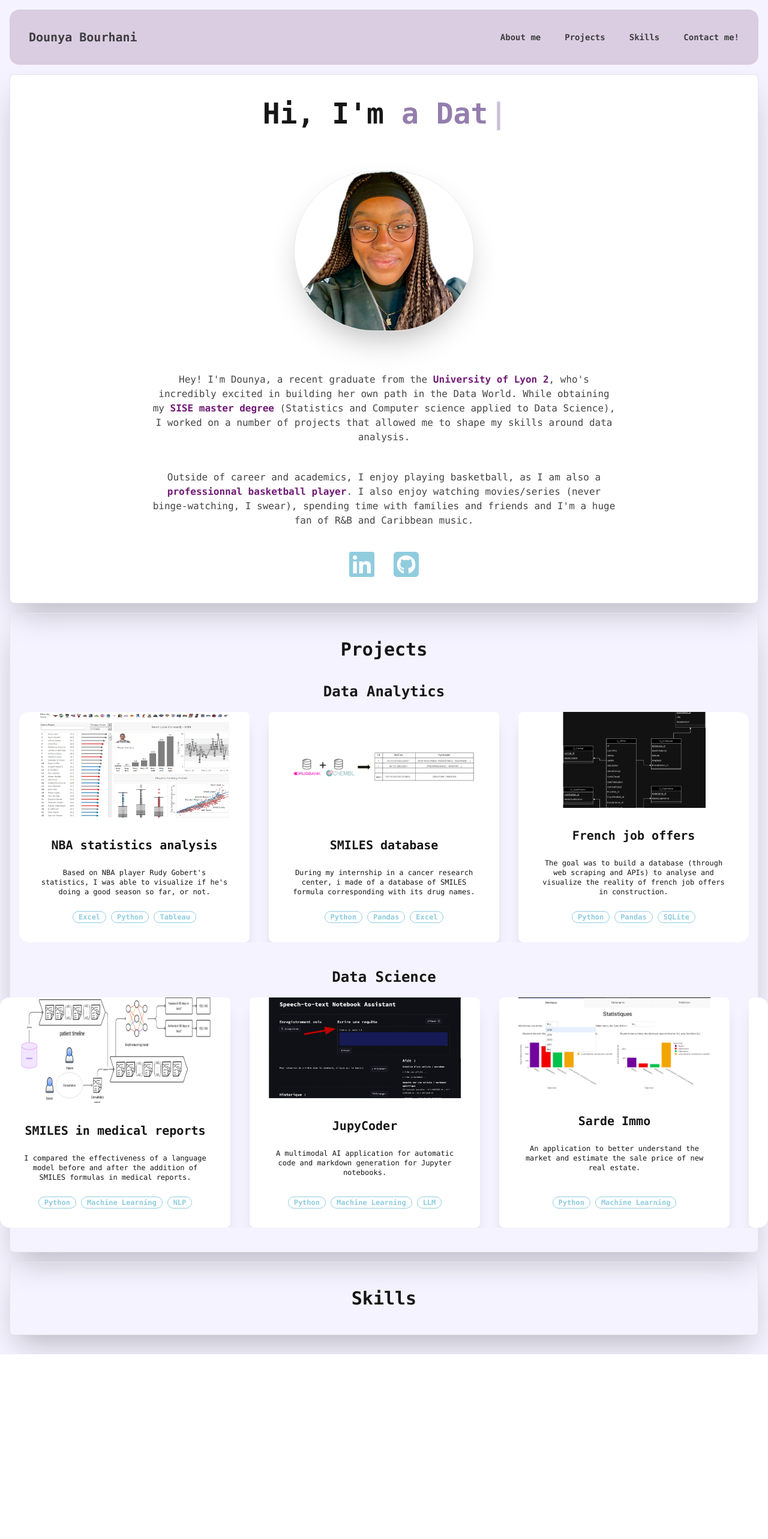
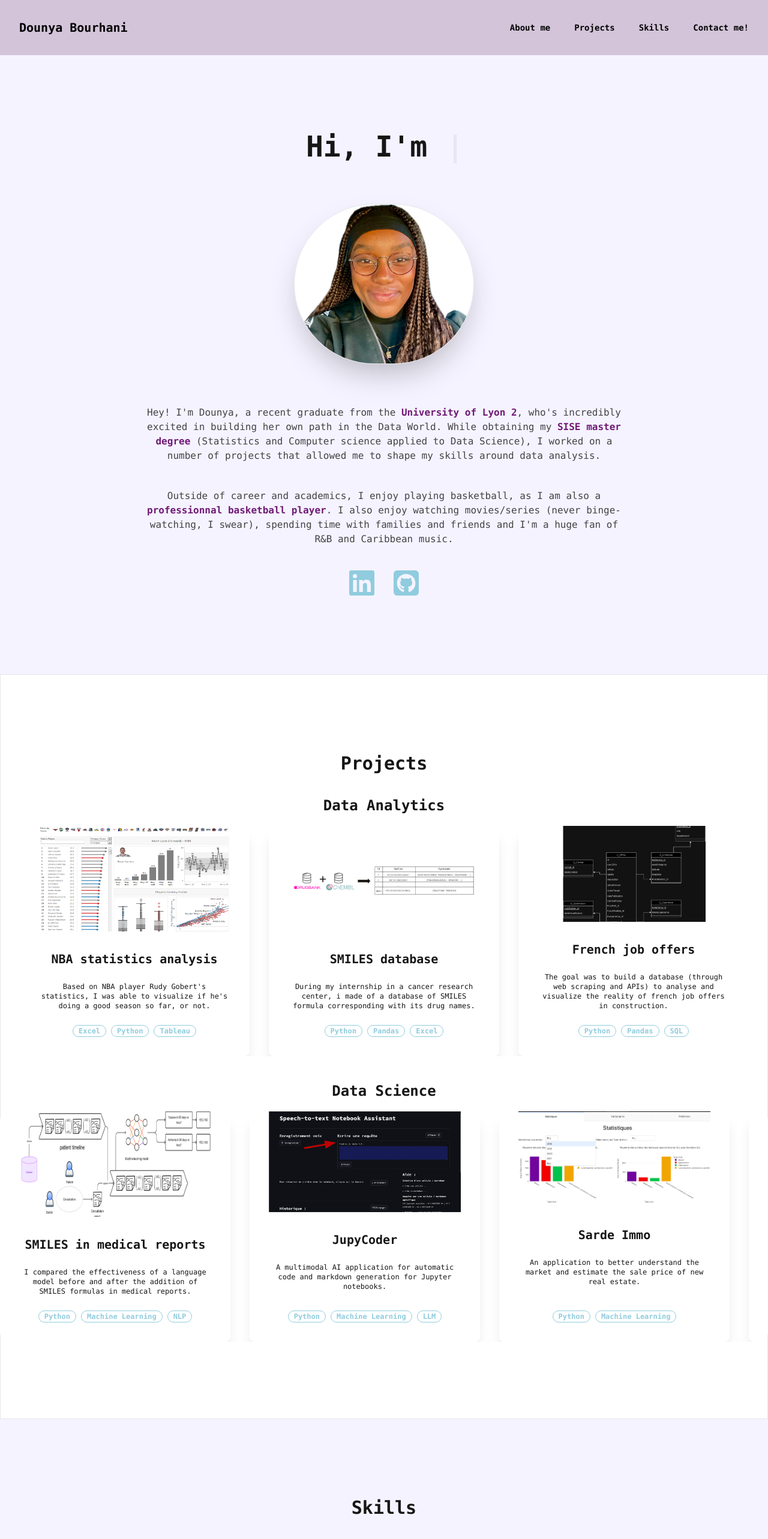
Before and after one commit to dounya-bourhani/Portfolio_Website, a Next.js app in the folder app/: page / in a window 1280 px wide. Shown: the top 2566 px of the page at 60% size. Before the commit the page ends 2258 px from the top, so only its background shows below. Built offline with nearby package versions, Linux system fonts and the light colour scheme.

Commit message:
fix: background placement and colors + intial commit Contact.tsx

```diff
--- a/app/app/components/AboutMe.tsx
+++ b/app/app/components/AboutMe.tsx
@@ -6,7 +6,7 @@ import Socials from "./Socials";
 
 const AboutMe = () => {
   return (
-    <section id='home' className='prose prose-lg !max-w-none flex flex-col items-center justify-center p-10 border shadow-2xl rounded-lg my-4 bg-white'>
+    <section id='home' className='prose prose-lg !max-w-none left-0 flex flex-col items-center justify-center bg-violet-50'>
 
       <h1 >Hi, I'm {' '}
         <span className="text-[#957DAD]">
--- /dev/null
+++ b/app/app/components/Contact.tsx
@@ -0,0 +1,18 @@
+import React from 'react'
+
+const Contact = () => {
+  return (
+    <section id='skills' className='prose prose-lg !max-w-none flex flex-col items-center justify-center bg-white'>
+
+        <h2>Contact me!</h2>
+        <div className='grid grid-cols-6 my-4'>
+          <p className='text-center text-base col-span-4 col-start-2'>
+            If you want to get in touch with me, feel free to send me an email at <span className='font-black text-fuchsia-900'>
+            bourhani.dounya@gmail.com</span> or reach out to me on <span className='font-black text-fuchsia-900'>LinkedIn</span>.
+            </p>
+        </div>
+    </section>
+  )
+}
+
+export default Contact
--- a/app/app/components/Navbar.tsx
+++ b/app/app/components/Navbar.tsx
@@ -3,7 +3,7 @@ import React from 'react'
 const Navbar = () => {
   return (
 
-    <nav className="navbar bg-primary p-8 rounded-box sticky top-0 z-50 opacity-75">
+    <nav className="navbar sticky top-0 bg-primary p-8 z-50 bg-opacity-95">
       <div>
         <a className='text-xl font-black text-black' href="#home">Dounya Bourhani</a>
       </div>
--- a/app/app/components/Projects.tsx
+++ b/app/app/components/Projects.tsx
@@ -2,7 +2,7 @@ import React from 'react'
 
 const Projects = () => {
   return (
-    <section id='projects' className='prose prose-lg !max-w-none flex flex-col items-center justify-center p-10 border shadow-2xl rounded-lg my-4'>
+    <section id='projects' className='prose prose-lg !max-w-none flex flex-col items-center justify-center border bg-white'>
         <h2>Projects</h2>
 
         <h3>Data Analytics</h3>
@@ -55,7 +55,7 @@ const Projects = () => {
                         <div className="card-actions">
                             <div className="badge badge-outline text-xs text-[#90CCDE] font-black">Python</div>
                             <div className="badge badge-outline text-xs text-[#90CCDE] font-black">Pandas</div>
-                            <div className="badge badge-outline text-xs text-[#90CCDE] font-black">SQLite</div>
+                            <div className="badge badge-outline text-xs text-[#90CCDE] font-black">SQL</div>
                         </div>
                     </div>
                 </div>
--- a/app/app/components/Skills.tsx
+++ b/app/app/components/Skills.tsx
@@ -2,7 +2,7 @@ import React from 'react'
 
 const Skills = () => {
   return (
-    <section id='skills' className='prose prose-lg !max-w-none flex flex-col items-center justify-center p-10 border shadow-2xl rounded-lg my-4'>
+    <section id='skills' className='prose prose-lg !max-w-none flex flex-col items-center justify-center bg-violet-50'>
         <h2>Skills</h2>
     </section>
   )
--- a/app/app/globals.css
+++ b/app/app/globals.css
@@ -16,7 +16,11 @@
 
 body {
   color: var(--foreground);
-  padding: 1rem;
+  /* padding: 1rem; */
   background: var(--background);
   font-family: Arial, Helvetica, sans-serif;
 }
+
+section {
+  padding: 8rem 2rem;
+}
--- a/app/app/layout.tsx
+++ b/app/app/layout.tsx
@@ -26,7 +26,7 @@ export default function RootLayout({
   return (
     <html lang="en" data-theme="pastel">
       <body
-        className={`${geistSans.variable} ${geistMono.variable} antialiased font-mono bg-violet-50`}
+        className={`${geistSans.variable} ${geistMono.variable} antialiased font-mono`}
       >
         {children}
       </body>
--- a/app/app/page.tsx
+++ b/app/app/page.tsx
@@ -2,10 +2,8 @@ import Navbar from "./components/Navbar";
 import AboutMe from "./components/AboutMe";
 import Projects from "./components/Projects";
 import Skills from "./components/Skills";
+import Contact from "./components/Contact";
 
-// export const metadata = {
-//   stylesheet: "https://cdnjs.cloudflare.com/ajax/libs/font-awesome/4.7.0/css/font-awesome.min.css"
-// }
 
 export default function Home() {
   return (
@@ -14,6 +12,7 @@ export default function Home() {
       <AboutMe/>
       <Projects/>
       <Skills/>
+      <Contact/>
     </main>
   );
 }
```
